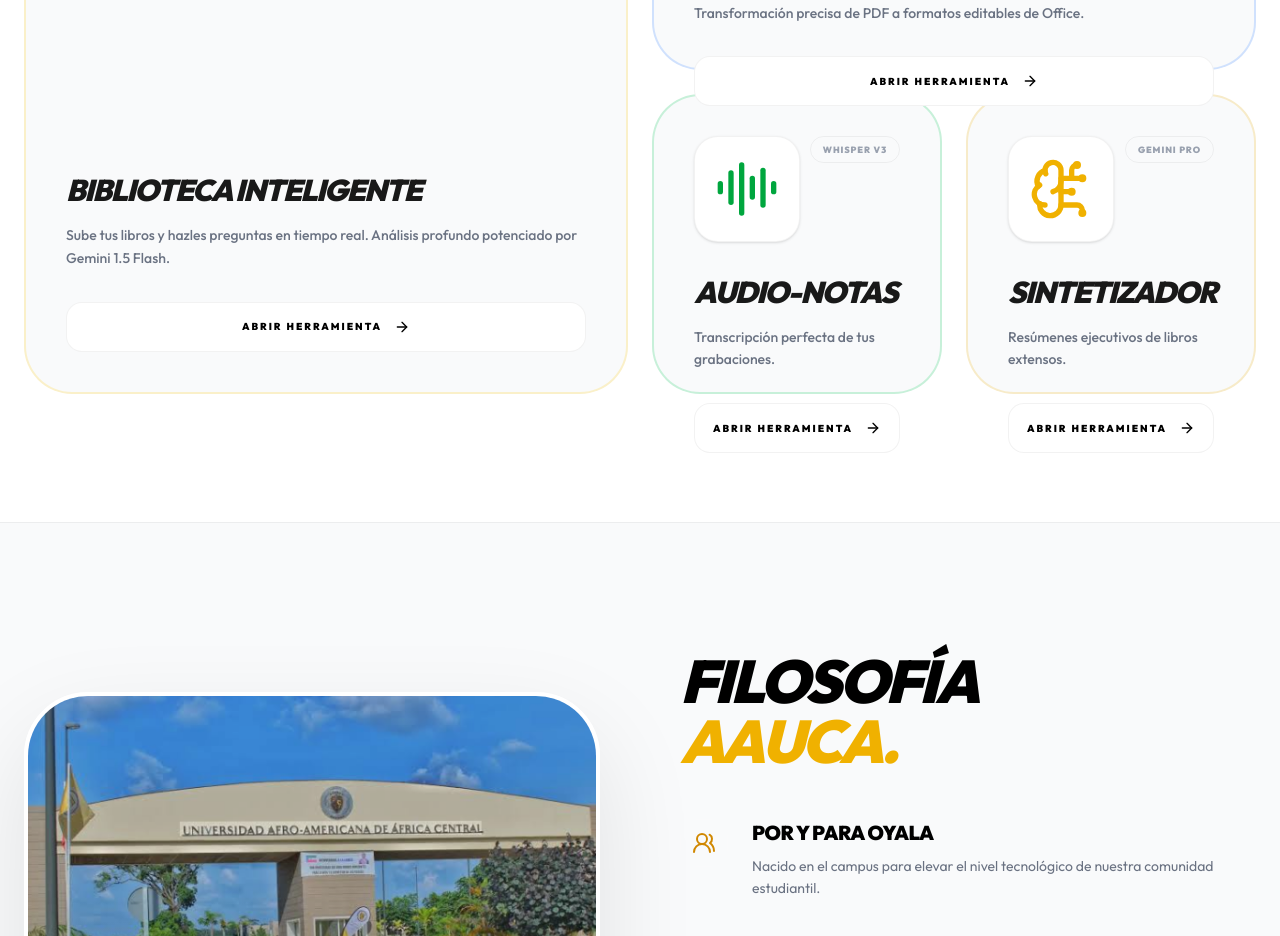
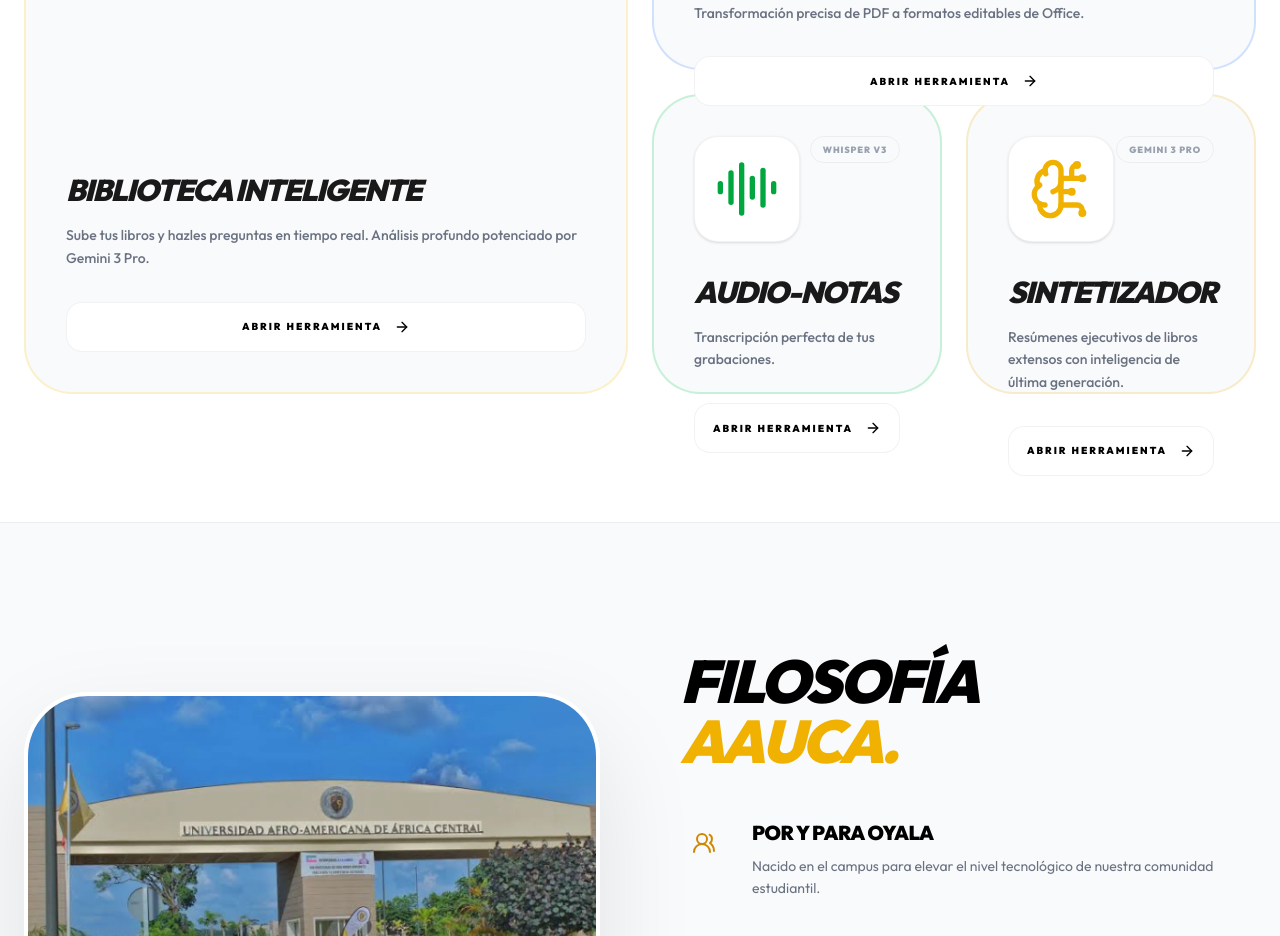
Before and after one commit to Tranquilino1/aauca-tools-community, a Next.js app in the folder frontend/: page / in a window 1280 px wide. Shown: the part 1420-2356 px from the top of the page. Built offline with nearby package versions, Linux system fonts and the light colour scheme; no server answers; the database is empty.

Commit message:
Branding Final 2026: Upgrade a Gemini 3 Pro y Limpieza Profunda de Sesión para Privacidad Estudiantil

```diff
--- a/frontend/src/app/page.tsx
+++ b/frontend/src/app/page.tsx
@@ -68,7 +68,12 @@ export default function Home() {
 
   const handleLogout = async () => {
     await supabase.auth.signOut();
-    toast("Sesión cerrada correctamente", "success");
+    // Limpieza agresiva de caché y estado local
+    localStorage.clear();
+    sessionStorage.clear();
+    // Opcional: Recargar para limpiar estados de React
+    window.location.href = '/';
+    toast("Sesión cerrada y datos locales destruidos", "success");
   };
 
   const itemVariants = {
@@ -233,7 +238,7 @@ export default function Home() {
             className="md:col-span-2 md:row-span-2"
             icon={<Library className="w-16 h-16 md:w-24 md:h-24 text-yellow-500" />}
             title="Biblioteca Inteligente"
-            desc="Sube tus libros y hazles preguntas en tiempo real. Análisis profundo potenciado por Gemini 1.5 Flash."
+            desc="Sube tus libros y hazles preguntas en tiempo real. Análisis profundo potenciado por Gemini 3 Pro."
             tag="PREMIUM AI"
             color="border-yellow-400/20 hover:border-yellow-400"
           />
@@ -260,8 +265,8 @@ export default function Home() {
             className="md:col-span-1"
             icon={<BrainCircuit className="w-16 h-16 text-yellow-500" />}
             title="Sintetizador"
-            desc="Resúmenes ejecutivos de libros extensos."
-            tag="GEMINI PRO"
+            desc="Resúmenes ejecutivos de libros extensos con inteligencia de última generación."
+            tag="GEMINI 3 PRO"
             color="border-yellow-500/20 hover:border-yellow-500"
           />
         </div>
```
